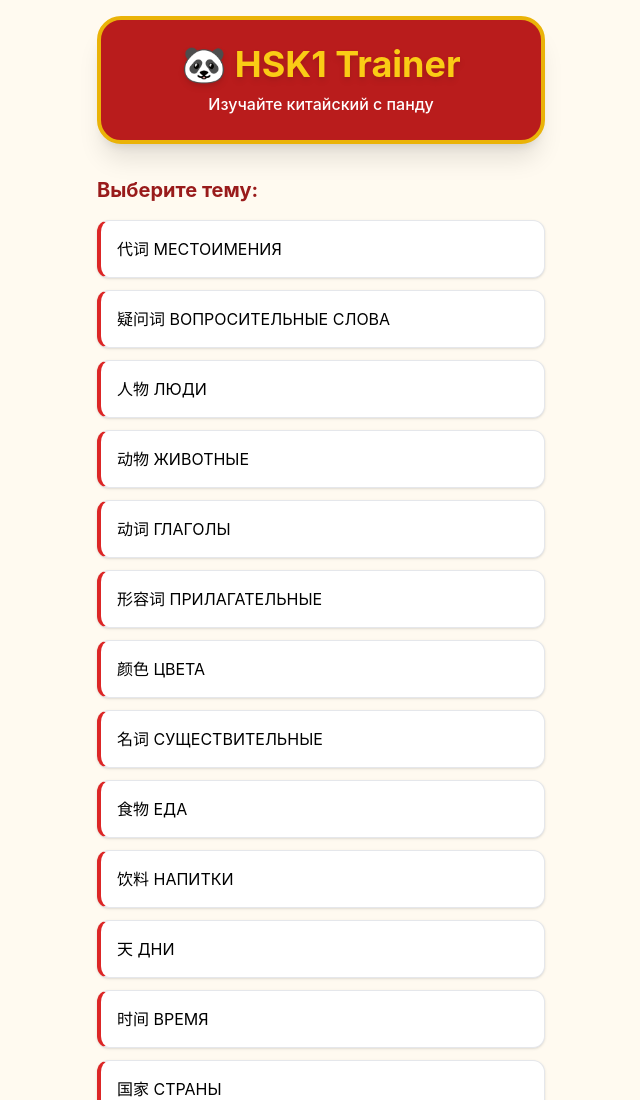
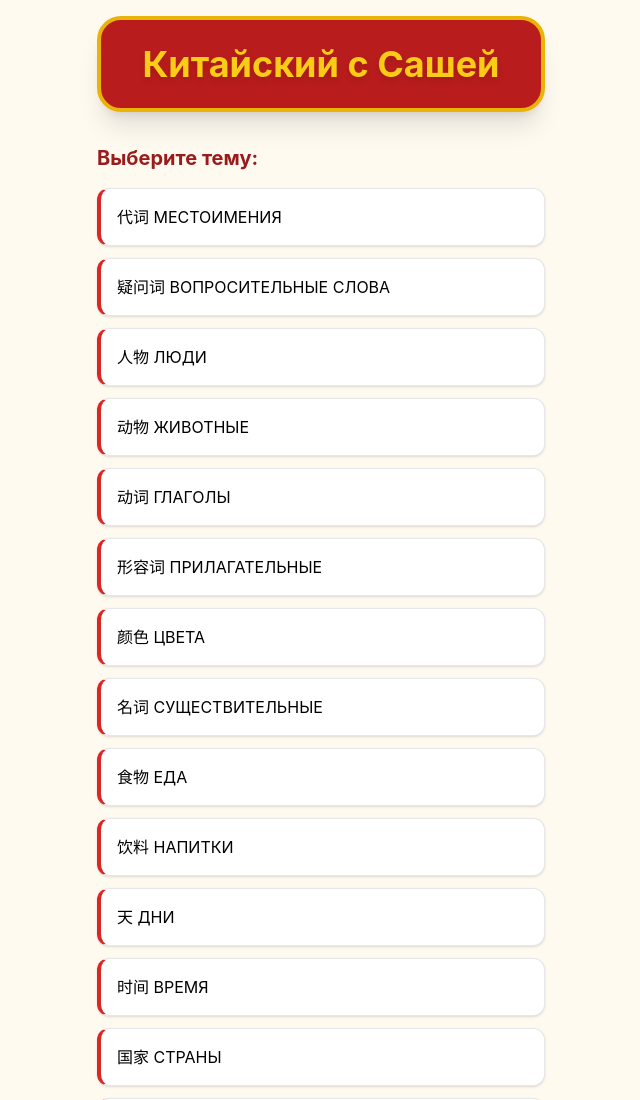
Before and after one commit to dimik1070/hsk1-trainer, a plain HTML site: page index.html in a window 1280 px wide. Shown: the top 1100 px of the page, without its empty margins (319-959 px from the left). Drawn offline with nearby package versions, Linux system fonts and the light colour scheme.

Commit message:
Add files via upload

```diff
--- a/index.html
+++ b/index.html
@@ -3,7 +3,7 @@
 <head>
     <meta charset="UTF-8">
     <meta name="viewport" content="width=device-width, initial-scale=1.0">
-    <title>HSK1 Trainer</title>
+    <title>Китайский с Сашей</title>
     <script src="https://cdn.tailwindcss.com"></script>
     <style>
         body {
@@ -58,8 +58,8 @@
     <div id="app" class="max-w-md mx-auto">
         <!-- Header -->
         <header class="mb-8 text-center p-6 bg-red-700 rounded-3xl shadow-xl border-4 border-yellow-500">
-            <h1 class="text-4xl font-bold text-yellow-400 drop-shadow-md">🐼 HSK1 Trainer</h1>
-            <p class="text-white mt-2 font-medium">Изучайте китайский с панду</p>
+            <h1 class="text-4xl font-bold text-yellow-400 drop-shadow-md">Китайский с Сашей</h1>
+
         </header>
 
         <!-- Theme Selection -->
```
